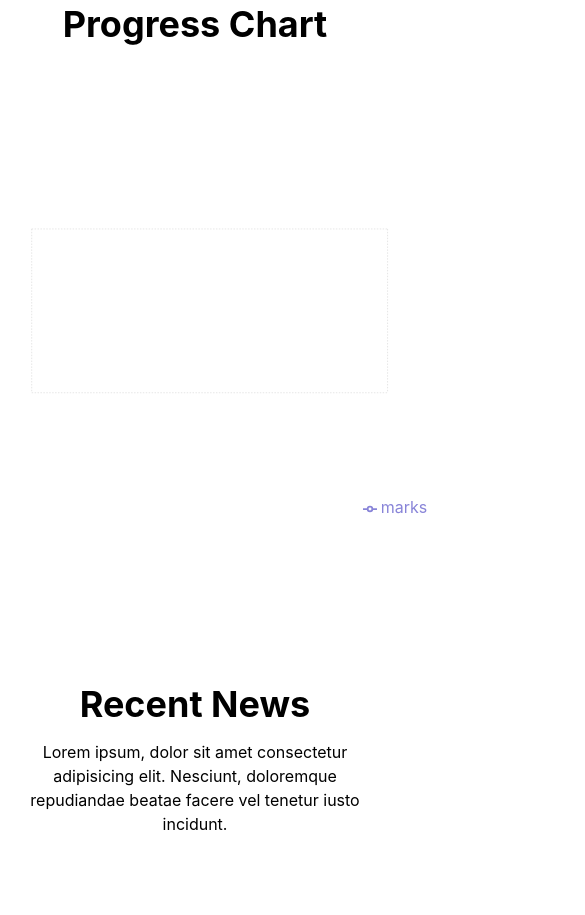
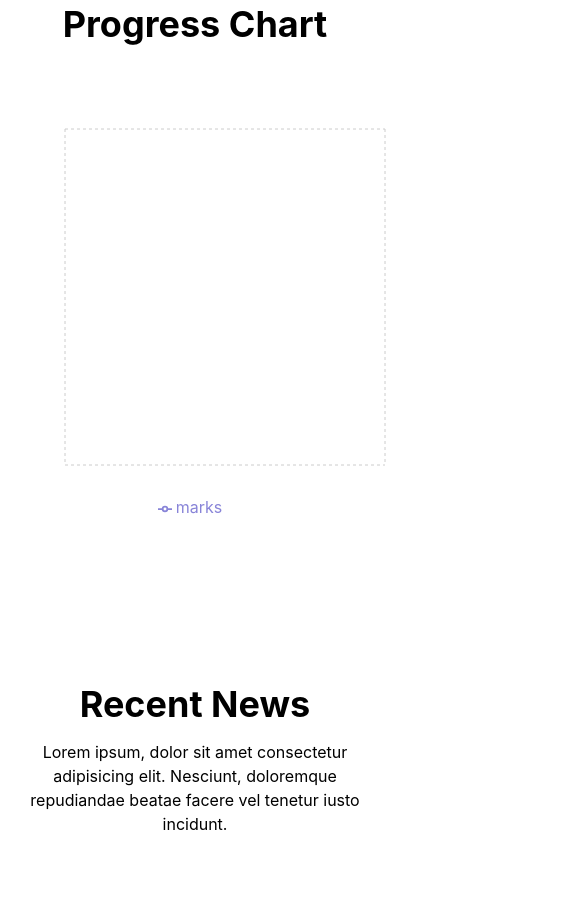
Before and after one commit to EhsanEIK/zero-one-school-website, a React (Create React App) app: page / in a window 390 px wide. Shown: the part 2400-3315 px from the top of the page, 585 px wide, since content can reach past the window. Built offline with nearby package versions, Linux system fonts and the light colour scheme; no server answers.

Commit message:
added responsive design in LineChart

```diff
--- a/src/components/Chart/Chart.js
+++ b/src/components/Chart/Chart.js
@@ -1,6 +1,6 @@
 import axios from 'axios';
 import React, { useEffect, useState } from 'react';
-import { CartesianGrid, Legend, Line, LineChart, Tooltip, XAxis, YAxis } from 'recharts';
+import { CartesianGrid, Legend, Line, LineChart, ResponsiveContainer, Tooltip, XAxis, YAxis } from 'recharts';
 
 const Chart = () => {
     const [data, setData] = useState([]);
@@ -26,11 +26,8 @@ const Chart = () => {
         <section className='my-40'>
             <h1 className='text-4xl text-center font-bold mb-20'>Progress Chart</h1>
             <div className='flex justify-center'>
-                <LineChart
-                    width={800}
-                    height={400}
-                    data={data}
-                >
+                <ResponsiveContainer width="100%" height={400}>
+                    <LineChart data={data}>
                         <CartesianGrid strokeDasharray="3 3" />
                         <XAxis dataKey="year" />
                         <YAxis dataKey="marks" />
@@ -38,6 +35,7 @@ const Chart = () => {
                         <Legend />
                         <Line type="monotone" dataKey="marks" stroke="#8884d8" activeDot={{ r: 8 }} />
                     </LineChart>
+                </ResponsiveContainer>
             </div>
         </section>
     );
```
Lines whose indentation alone changed are shown as unchanged.
